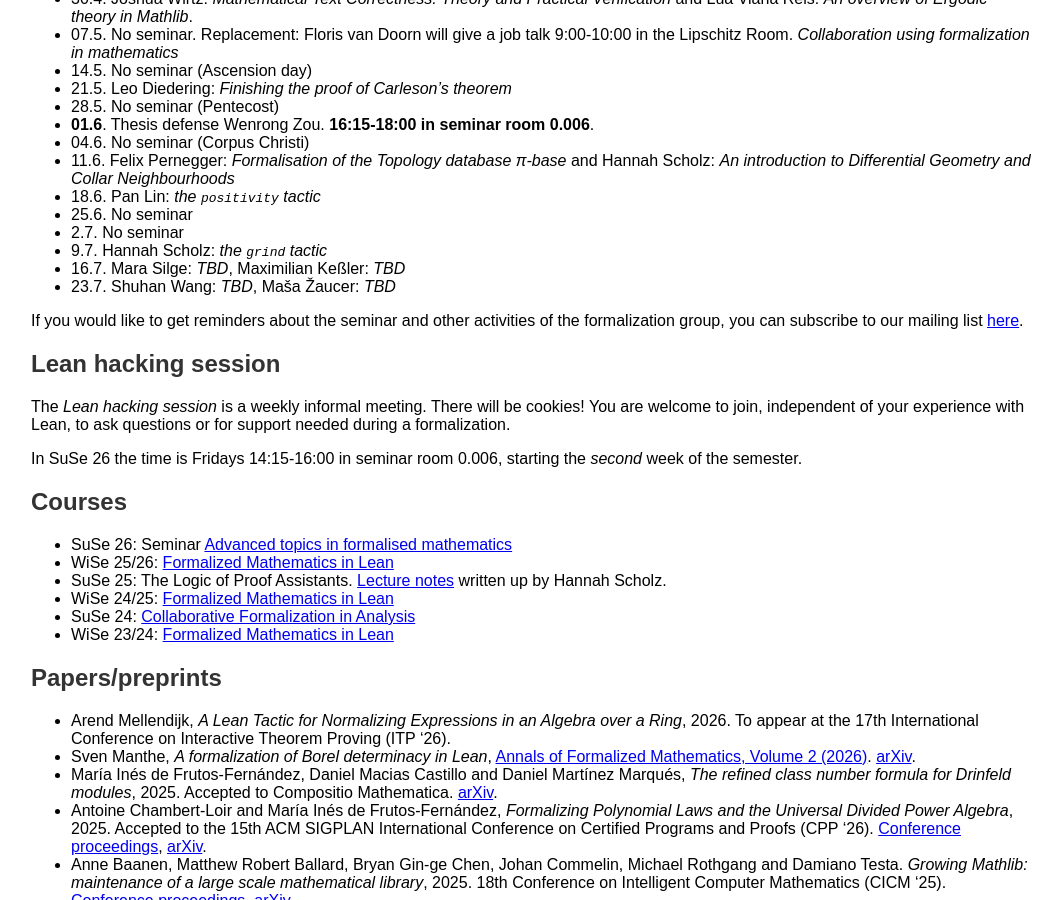
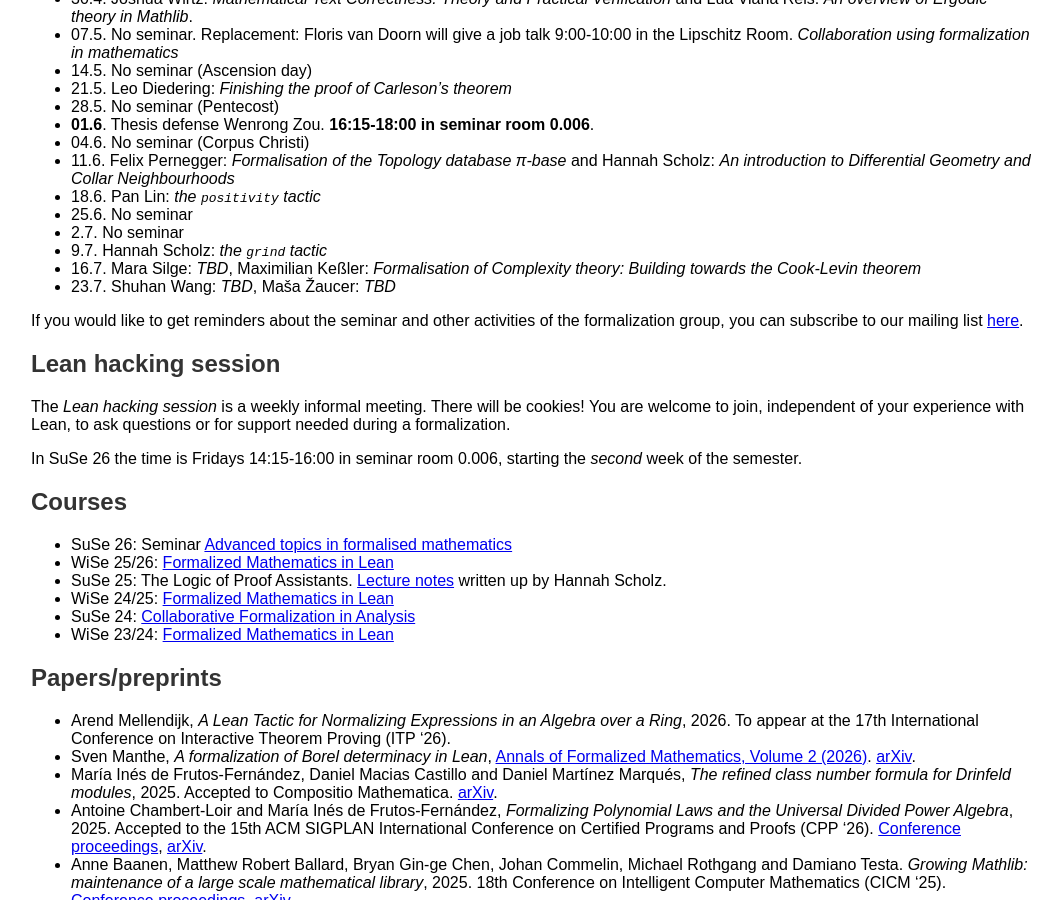
Before and after one commit to fpvandoorn/fpvandoorn.github.io, a Jekyll site: the page built from formalized-mathematics.md, in a window 1280 px wide and 900 px high, scrolled down 1028 px. Shown: the whole window, without its empty margins (109-1171 px from the left). Built offline with Jekyll 4.4.1, drawn with Linux system fonts in a browser that asks for light colours; our own code applies the rules of GitHub Pages for plain Markdown files.

Commit message:
title talk Max

```diff
--- a/formalized-mathematics.md
+++ b/formalized-mathematics.md
@@ -66,7 +66,7 @@
 * 25.6. No seminar
 * 2.7. No seminar
 * 9.7. Hannah Scholz: *the `grind` tactic*
-* 16.7. Mara Silge: *TBD*, Maximilian Keßler: *TBD*
+* 16.7. Mara Silge: *TBD*, Maximilian Keßler: *Formalisation of Complexity theory: Building towards the Cook-Levin theorem*
 * 23.7. Shuhan Wang: *TBD*, Maša Žaucer: *TBD*
 
 If you would like to get reminders about the seminar and other activities of the formalization group, you can subscribe to our mailing list [here](https://listen.uni-bonn.de/wws/info/formal-math).
```
